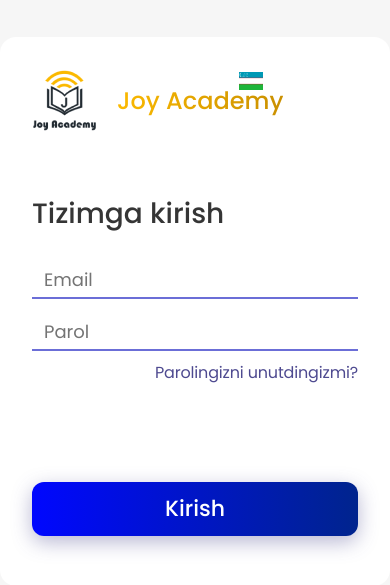
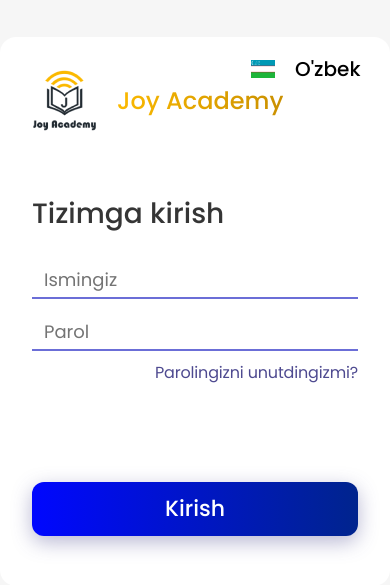
Before and after one commit to rahmiddinasiydinov/CRM-landing-page, a React (Create React App) app: page /admin in a window 390 px wide. Shown: the part 111-696 px from the top of the page. Built offline with nearby package versions, Linux system fonts and the light colour scheme.

Commit message:
redirect file is added

```diff
--- a/src/Contexts/Context.jsx
+++ b/src/Contexts/Context.jsx
@@ -35,6 +35,7 @@ const language = {
     administrator: "Administrator",
     main_page: "Asosiy sahifa",
     top: "yuqoriga",
+    name: "Ismingiz",
   },
   ru: {
     id: "ru",
@@ -73,6 +74,7 @@ const language = {
     administrator: "Администратор",
     main_page: "Домашняя страница",
     top: "к началу",
+    name: "Имя",
   },
   en: {
     id: "en",
@@ -107,6 +109,7 @@ const language = {
     administrator: "Administrator",
     main_page: "Home page",
     top: "top",
+    name:"Name"
   },
 };
 
--- a/src/Pages/AdminPanel/Admin.jsx
+++ b/src/Pages/AdminPanel/Admin.jsx
@@ -8,7 +8,28 @@ import { Link } from 'react-router-dom';
 import { ThemeContext } from '../../Contexts/Context';
 import { useContext } from 'react';
 export function Admin(props) {
-    const { lang, changeLang } = useContext(ThemeContext);
+  const { lang, changeLang } = useContext(ThemeContext);
+  const handleLogin = e => {
+    e.preventDefault();
+    const {name, password} = e.target.elements;
+    fetch("https://crm-joygroup.herokuapp.com/auth/login", {
+      method: "POST",
+      headers: {
+        "Content-Type":"application/json"
+      },
+      body: JSON.stringify({
+        admin_name: name.value,
+        admin_password:password.value
+      })
+    })
+      .then(res => res.json())
+      .then(message => {
+        if (message.status == 200) {
+          window.location.href = "https://heroic-mochi-ebe693.netlify.app/";
+        }
+      });
+
+  }
     return (
       <div className="login">
         <div className="login__wrapper">
@@ -44,15 +65,17 @@ export function Admin(props) {
               <span className="login__edu--name">Joy Academy</span>
             </div>
             <h2 className="login__title">{lang.system_enter}</h2>
-            <form className="login__form">
+            <form className="login__form" onSubmit={handleLogin}>
               <input
-                type="email"
+                type="text"
+                name='name'
                 className="login__email"
-                placeholder={lang.email}
+                placeholder={lang.name}
               />
               <span className="login__email--valid"></span>
               <input
                 type="password"
+                name='password'
                 className="login__password"
                 placeholder={lang.password}
               />
--- a/src/Pages/AdminPanel/Admin.scss
+++ b/src/Pages/AdminPanel/Admin.scss
@@ -180,5 +180,12 @@
         &__right{
             display: none;
         }
+        &__language{
+            top: 20px;
+            right: 20px;
+            &--text{
+                color: #000000;
+            }
+        }
     }
 }
```
Also changed, not shown: 1 other file (tests, documents, lock files or other folders).
